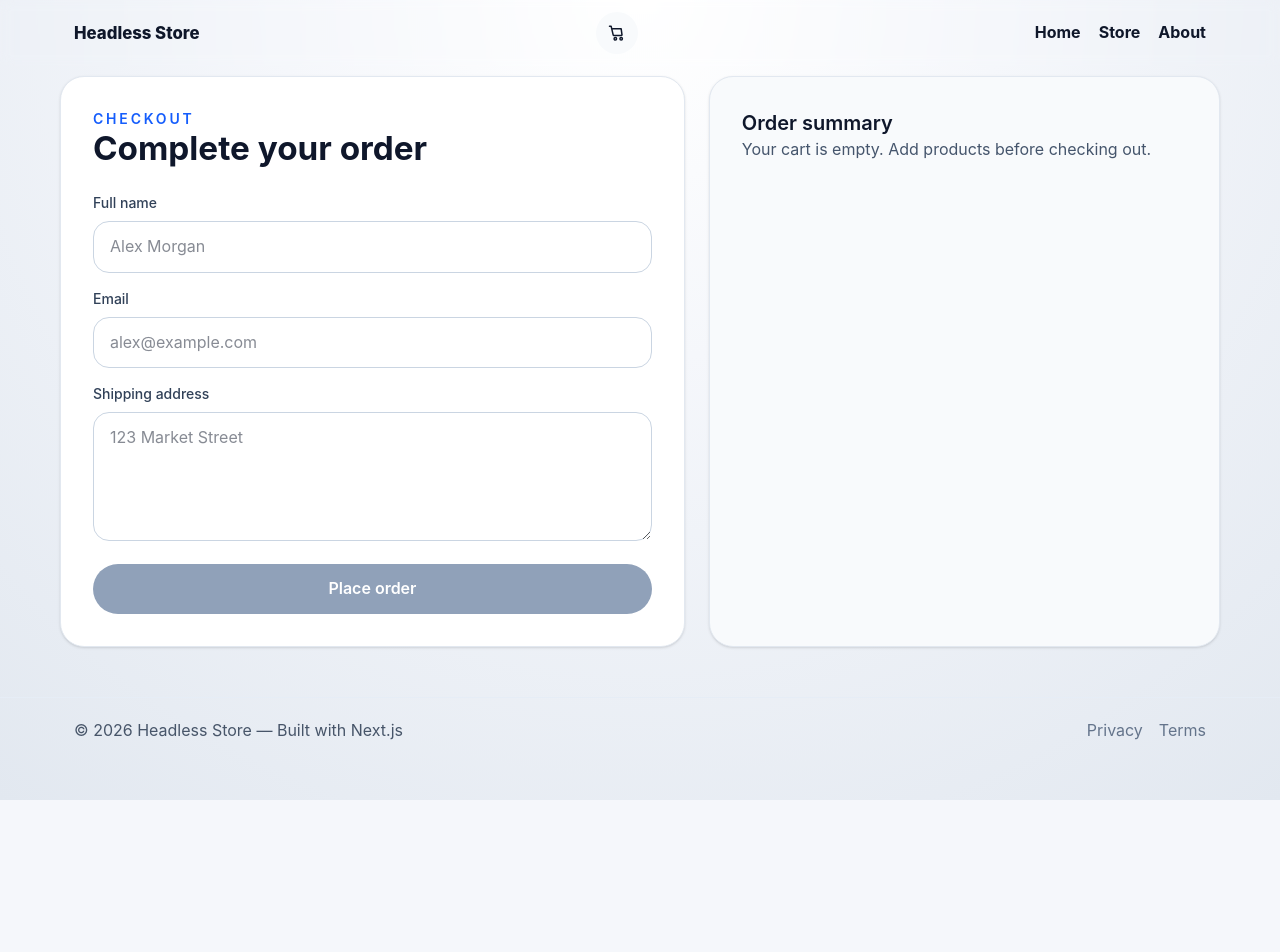
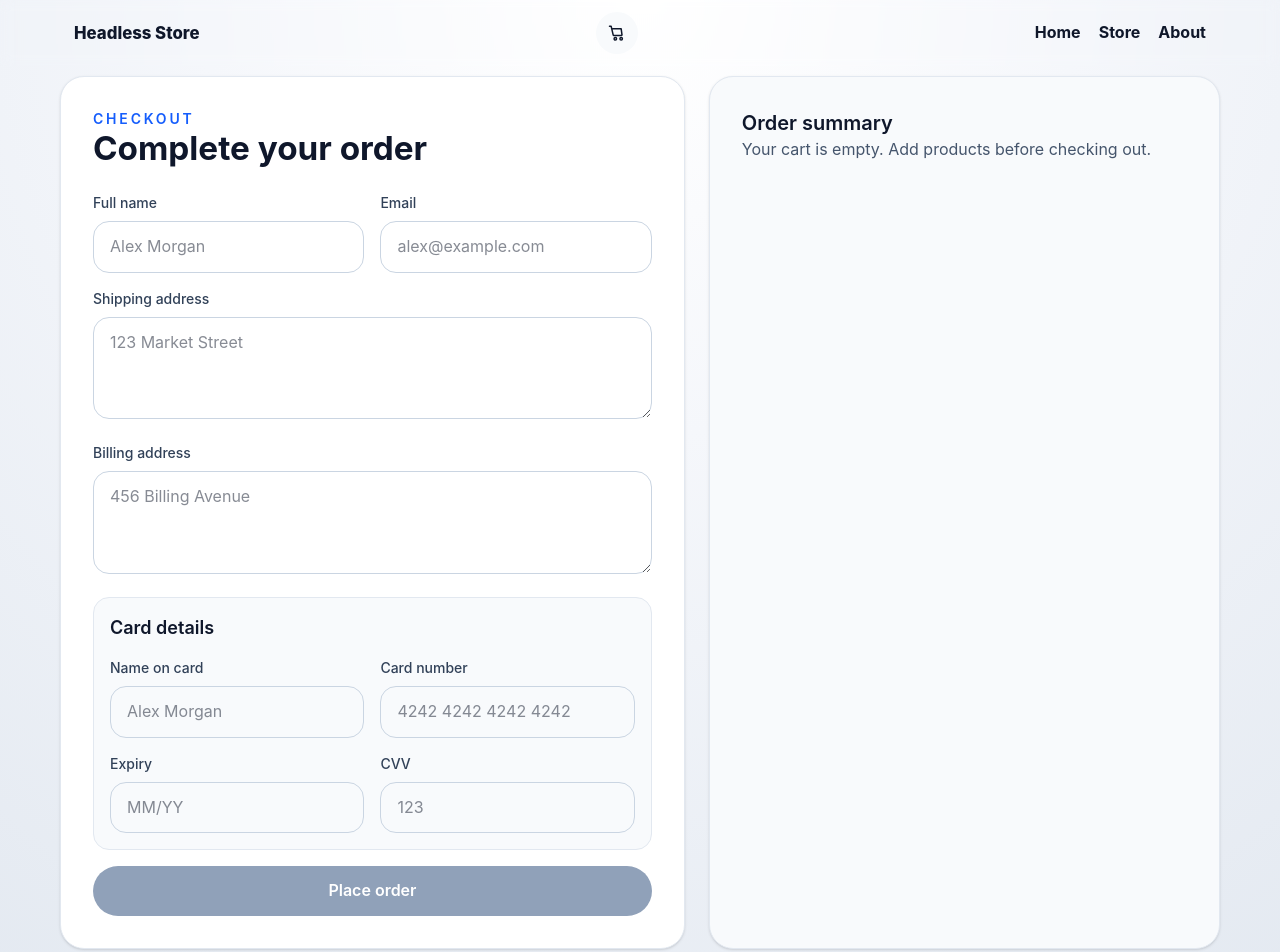
Before and after one commit to lucasdrew448-cmd/ecommerce, a Next.js app: page /checkout in a window 1280 px wide. Shown: the top 952 px of the page. Before the commit the page ends 800 px from the top, so only its background shows below. Built offline with nearby package versions, Linux system fonts and the light colour scheme.

Commit message:
add: enhance checkout form with billing details and card information fields

```diff
--- a/app/checkout/page.tsx
+++ b/app/checkout/page.tsx
@@ -27,6 +27,11 @@ export default function CheckoutPage() {
     name: "",
     email: "",
     address: "",
+    billingAddress: "",
+    cardName: "",
+    cardNumber: "",
+    expiry: "",
+    cvv: "",
   });
   const [items, setItems] = useState<CartItem[]>([]);
 
@@ -39,7 +44,7 @@ export default function CheckoutPage() {
   const total = subtotal + shipping;
 
   const isComplete = useMemo(() => {
-    return form.name && form.email && form.address;
+    return form.name && form.email && form.address && form.billingAddress && form.cardName && form.cardNumber && form.expiry && form.cvv;
   }, [form]);
 
   const handleSubmit = (event: FormEvent) => {
@@ -55,6 +60,7 @@ export default function CheckoutPage() {
         </p>
         <h1 className="text-3xl font-bold text-slate-900">Complete your order</h1>
         <form onSubmit={handleSubmit} className="mt-6 space-y-4">
+          <div className="grid gap-4 md:grid-cols-2">
             <div>
               <label className="mb-2 block text-sm font-medium text-slate-700">Full name</label>
               <input
@@ -76,17 +82,78 @@ export default function CheckoutPage() {
                 required
               />
             </div>
+          </div>
+
           <div>
             <label className="mb-2 block text-sm font-medium text-slate-700">Shipping address</label>
             <textarea
               className="w-full rounded-2xl border border-slate-300 px-4 py-3"
-              rows={4}
+              rows={3}
               value={form.address}
               onChange={(e) => setForm({ ...form, address: e.target.value })}
               placeholder="123 Market Street"
               required
             />
           </div>
+
+          <div>
+            <label className="mb-2 block text-sm font-medium text-slate-700">Billing address</label>
+            <textarea
+              className="w-full rounded-2xl border border-slate-300 px-4 py-3"
+              rows={3}
+              value={form.billingAddress}
+              onChange={(e) => setForm({ ...form, billingAddress: e.target.value })}
+              placeholder="456 Billing Avenue"
+              required
+            />
+          </div>
+
+          <div className="rounded-2xl border border-slate-200 bg-slate-50 p-4">
+            <h2 className="text-lg font-semibold text-slate-900">Card details</h2>
+            <div className="mt-4 grid gap-4 md:grid-cols-2">
+              <div>
+                <label className="mb-2 block text-sm font-medium text-slate-700">Name on card</label>
+                <input
+                  className="w-full rounded-2xl border border-slate-300 px-4 py-3"
+                  value={form.cardName}
+                  onChange={(e) => setForm({ ...form, cardName: e.target.value })}
+                  placeholder="Alex Morgan"
+                  required
+                />
+              </div>
+              <div>
+                <label className="mb-2 block text-sm font-medium text-slate-700">Card number</label>
+                <input
+                  className="w-full rounded-2xl border border-slate-300 px-4 py-3"
+                  value={form.cardNumber}
+                  onChange={(e) => setForm({ ...form, cardNumber: e.target.value })}
+                  placeholder="4242 4242 4242 4242"
+                  required
+                />
+              </div>
+              <div>
+                <label className="mb-2 block text-sm font-medium text-slate-700">Expiry</label>
+                <input
+                  className="w-full rounded-2xl border border-slate-300 px-4 py-3"
+                  value={form.expiry}
+                  onChange={(e) => setForm({ ...form, expiry: e.target.value })}
+                  placeholder="MM/YY"
+                  required
+                />
+              </div>
+              <div>
+                <label className="mb-2 block text-sm font-medium text-slate-700">CVV</label>
+                <input
+                  className="w-full rounded-2xl border border-slate-300 px-4 py-3"
+                  value={form.cvv}
+                  onChange={(e) => setForm({ ...form, cvv: e.target.value })}
+                  placeholder="123"
+                  required
+                />
+              </div>
+            </div>
+          </div>
+
           <button
             type="submit"
             className="w-full rounded-full bg-blue-600 px-4 py-3 font-semibold text-white transition hover:bg-blue-700 disabled:cursor-not-allowed disabled:bg-slate-400"
```
Lines whose indentation alone changed are shown as unchanged.
